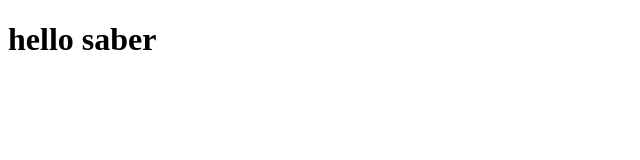
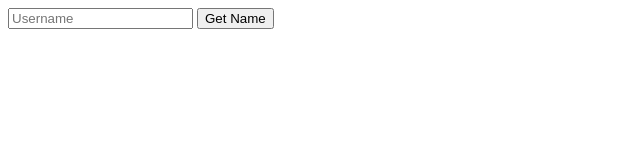
Before and after one commit to abdelaziz95/learningGit, a plain HTML site: page saber.html in a window 1280 px wide. Shown: the whole page, without its empty margins (0-640 px from the left). Drawn offline with Linux system fonts and the light colour scheme.

Commit message:
get api data using Ajax

```diff
--- a/saber.html
+++ b/saber.html
@@ -3,10 +3,48 @@
 
 <head>
     <title>Document</title>
+    <script>
+        function getData() {
+            const name = document.getElementById('my-name').value;
+
+            if (name == '') {
+                console.log('empty')
+                return false;
+            }
+            const request = new XMLHttpRequest();
+            request.onreadystatechange = function () {
+                if (this.readyState === 4 && this.status === 200) {
+                    const response = JSON.parse(this.responseText)
+                    let data = []
+                    for (let i = 0; i < response.results.length; i++) {
+                        data.push({
+                            collectionName: response.results[i].collectionName,
+                            collectionPrice: response.results[i].collectionPrice,
+                            currency: response.results[i].currency,
+                            country: response.results[i].country
+                        })
+                    }
+                    const info = JSON.stringify(data)
+                    console.log(info);
+                }
+            }
+            request.open(
+                'GET',
+                'https://itunes.apple.com/search?term=jack+johnson&limit=4',
+                true,
+            )
+            request.send()
+            console.log(name)
+        }
+    </script>
 </head>
 
 <body>
-    <h1>hello saber</h1>
+    <form onsubmit="getData(); return false;">
+        <input type="text" id="my-name" placeholder="Username" required>
+        <input type="submit" value="Get Name">
+    </form>
+
 </body>
 
 </html>
```
